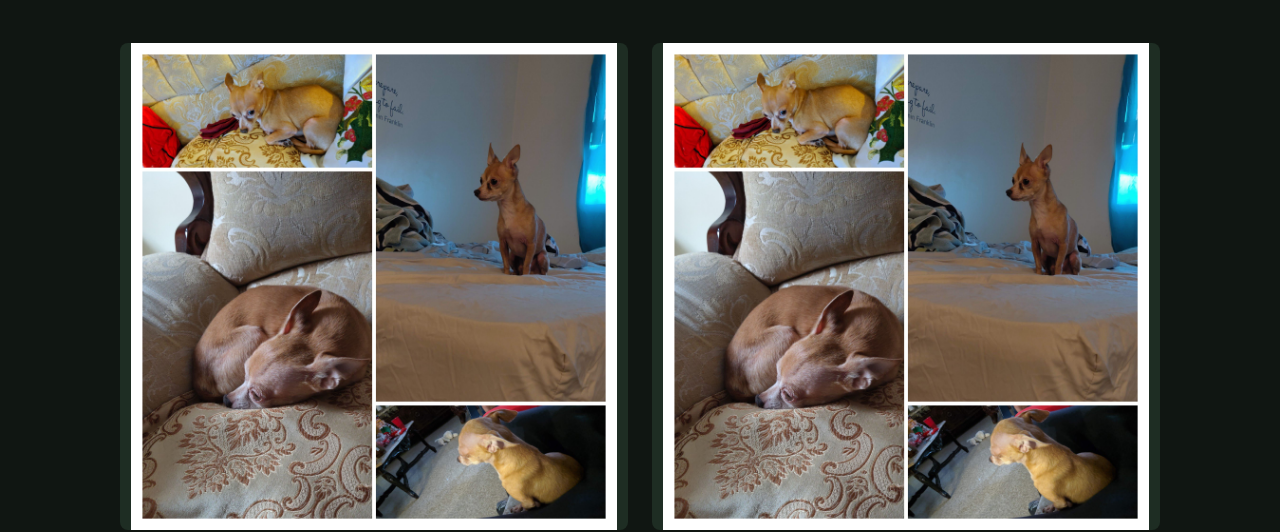
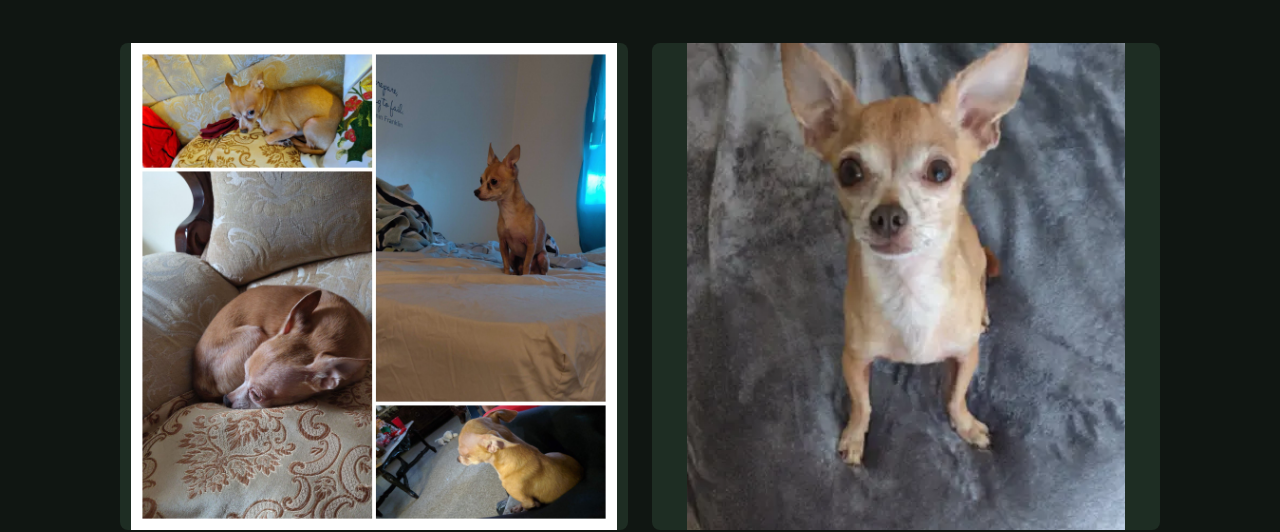
Before and after one commit to joel2929/astropage.github.io, an Astro site: page /jimmy in a window 1280 px wide. Shown: the part 425-957 px from the top of the page. Built offline with nearby package versions, Linux system fonts and the light colour scheme; Astro itself is replaced by a stand-in of ours; a web font is replaced by a local one.

Commit message:
edit jimmy pic

```diff
--- a/src/pages/jimmy.astro
+++ b/src/pages/jimmy.astro
@@ -4,7 +4,6 @@ import BaseLayout from '../layouts/BaseLayout.astro';
 const base = import.meta.env.BASE_URL;
 const photos = [
   { file: 'jimmy.jpg', label: 'Jimmy, in a few moments', alt: 'A photo collage of Jimmy, a small tan dog' },
-  { file: 'Jimmy_collage.jpg', label: 'A collage of Jimmy', alt: 'A collage of Jimmy resting on a couch and sitting on a bed' },
   { file: 'jimmy.webp', label: 'Hello, Jimmy', alt: 'Jimmy looking up at the camera' },
   { file: 'jimmy2.webp', label: 'Taking in the view', alt: 'Jimmy looking out from a bed toward the window' },
   { file: 'jimmy3.webp', label: 'Settling in', alt: 'Jimmy curled up on a patterned couch' },
```
